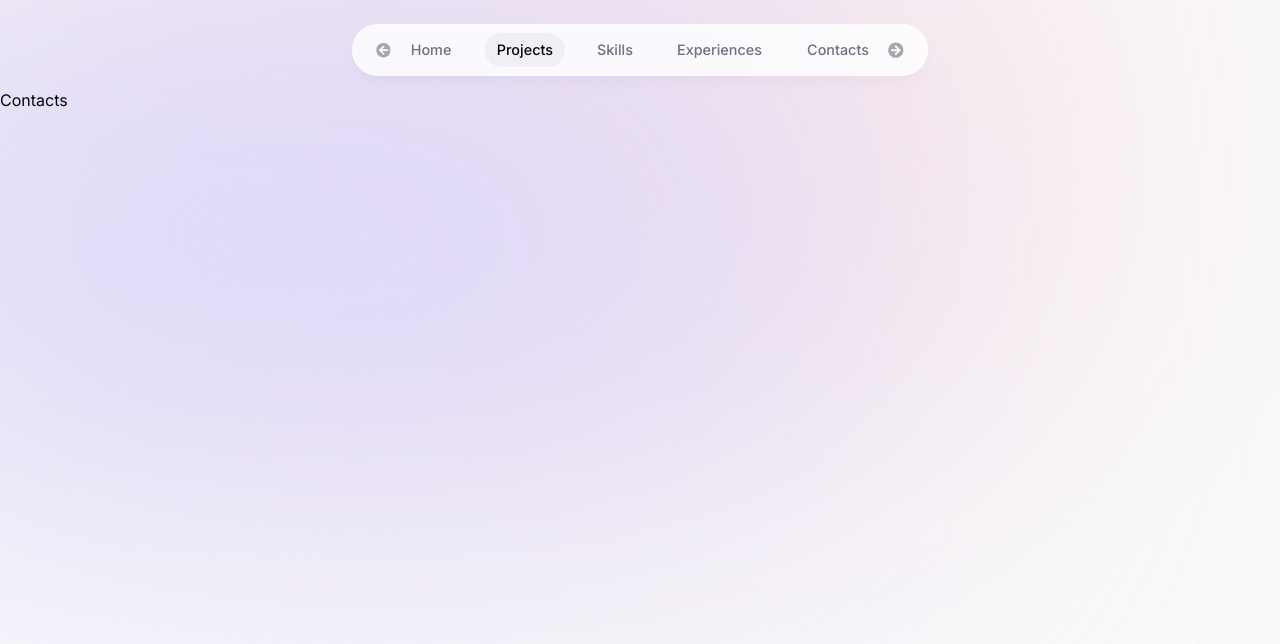
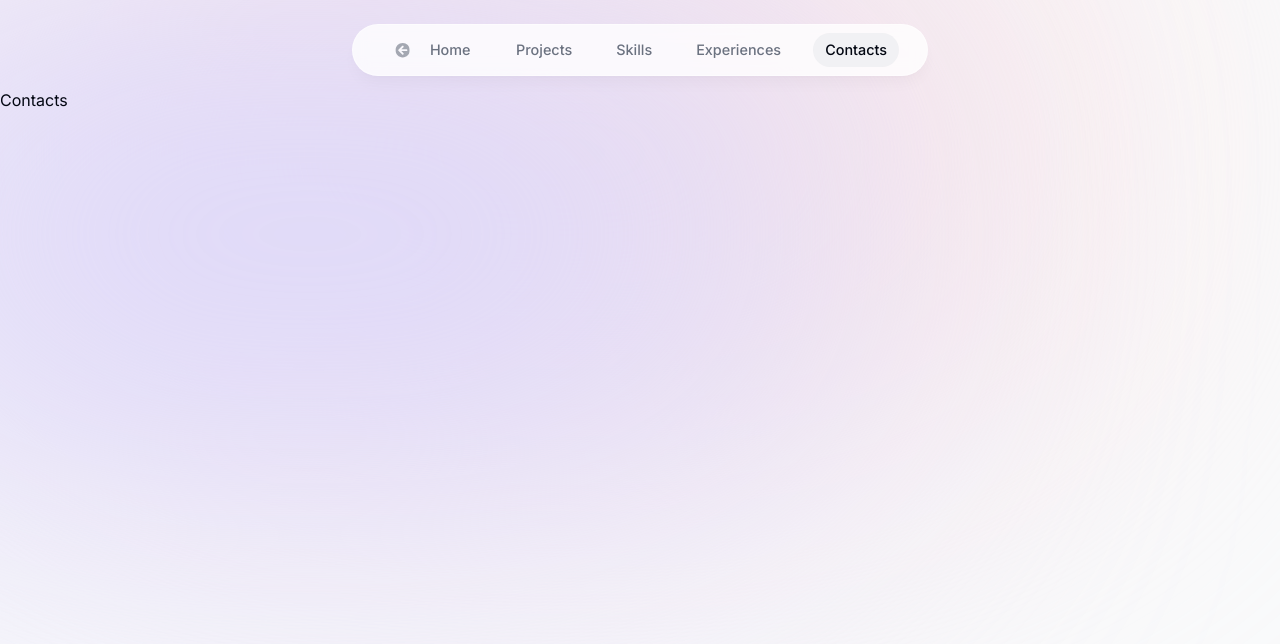
Before and after one commit to satputraya/satputraya, a Next.js app: page /contacts in a window 1280 px wide. Shown: the top 644 px of the page. Built offline with nearby package versions, Linux system fonts and the light colour scheme.

Commit message:
feat: logic header

```diff
--- a/src/components/molecules/Header/Header.tsx
+++ b/src/components/molecules/Header/Header.tsx
@@ -43,18 +43,25 @@ export default function Header() {
                 className="h-3/4 flex items-center justify-center relative cursor-pointer"
               >
                 <Link
-                  href={link.hash}
+                  href={
+                    window.location.pathname === "/eka-do"
+                      ? link.hash
+                      : "/eka-do" + link.hash
+                  }
                   onClick={() => {
                     setActiveSection(link.name);
                     setTimeOfLastClick(Date.now());
                   }}
                   className={cn(
                     "group flex w-full items-center justify-center p-3 hover:text-gray-950 transition",
-                    activeSection === link.name && "text-gray-950"
+                    window.location.pathname !== "/contacts" &&
+                      activeSection === link.name &&
+                      "text-gray-950"
                   )}
                 >
                   {link.name}
-                  {activeSection === link.name && (
+                  {window.location.pathname !== "/contacts" &&
+                    activeSection === link.name && (
                       <motion.span
                         layoutId="activeSection"
                         transition={{
@@ -71,15 +78,35 @@ export default function Header() {
             <motion.li
               initial={{ y: -100, opacity: 0 }}
               animate={{ y: 0, opacity: 1 }}
-              className="group h-3/4 flex items-center justify-center pr-4 cursor-pointer"
+              className={cn(
+                "group h-3/4 flex items-center justify-center cursor-pointer relative",
+                window.location.pathname !== "/contacts" && "pr-4"
+              )}
             >
               <div
                 onClick={() => window.location.assign("/contacts")}
-                className="flex w-full items-center justify-center p-3 pr-5 hover:text-gray-950 transition"
+                className={cn(
+                  "flex w-full items-center justify-center p-3 hover:text-gray-950 transition",
+                  window.location.pathname !== "/contacts" && "pr-5",
+                  window.location.pathname === "/contacts" && "text-gray-950"
+                )}
               >
                 Contacts
+                {window.location.pathname === "/contacts" && (
+                  <motion.span
+                    layoutId="activeSection"
+                    transition={{
+                      type: "spring",
+                      stiffness: 380,
+                      damping: 30,
+                    }}
+                    className="bg-gray-200/50 rounded-full absolute inset-0 -z-10"
+                  ></motion.span>
+                )}
               </div>
+              {window.location.pathname !== "/contacts" && (
                 <FaArrowCircleRight className="group-hover:translate-x-1 group-hover:text-gray-950 scale-[1.3] opacity-60 transition" />
+              )}
             </motion.li>
           </ul>
         </nav>
```
Lines whose indentation alone changed are shown as unchanged.
